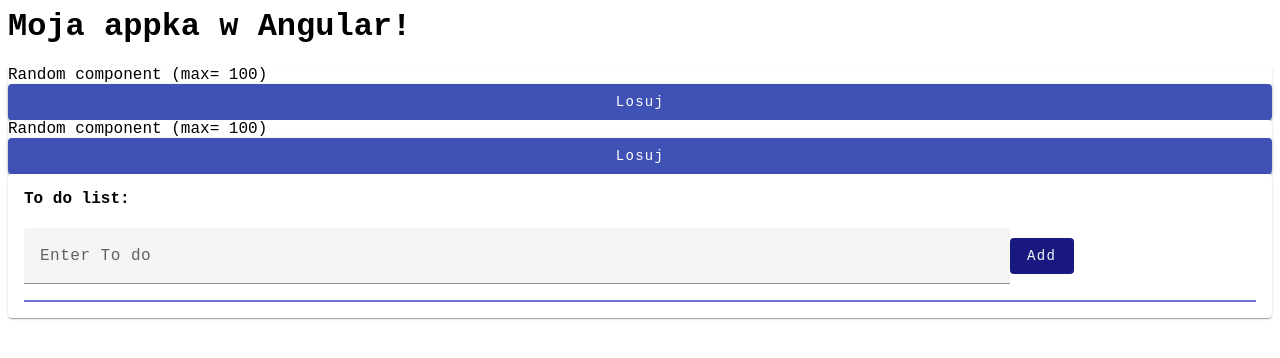
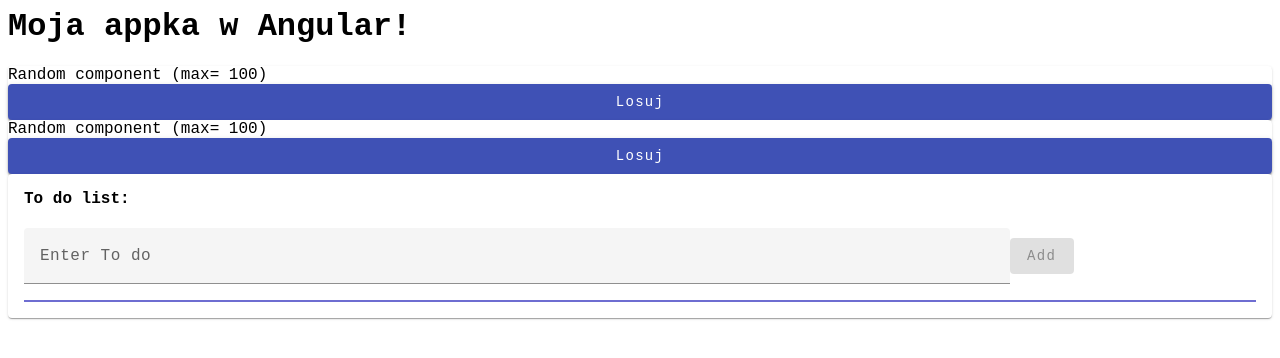
Before and after one commit to malwozniak/angular-random-list, an Angular app: page / in a window 1280 px wide. Shown: the top 358 px of the page. Built offline with nearby package versions, Linux system fonts and the light colour scheme.

Commit message:
2 files modified

```diff
--- a/src/app/components/list/list.component.css
+++ b/src/app/components/list/list.component.css
@@ -2,10 +2,6 @@
   padding: 2rem;
 }
 
-.button-add {
-  color: #f0fff3 !important;
-  background-color: #191780 !important;
-}
 .mat-raised-button {
   justify-content: center;
 }
--- a/src/app/components/list/list.component.html
+++ b/src/app/components/list/list.component.html
@@ -31,6 +31,7 @@
         <button
           mat-stroked-button
           class="button-delete"
+          color="warn"
           (click)="deleteItem(todo.id)"
         >
           <mat-icon>delete</mat-icon>
```
